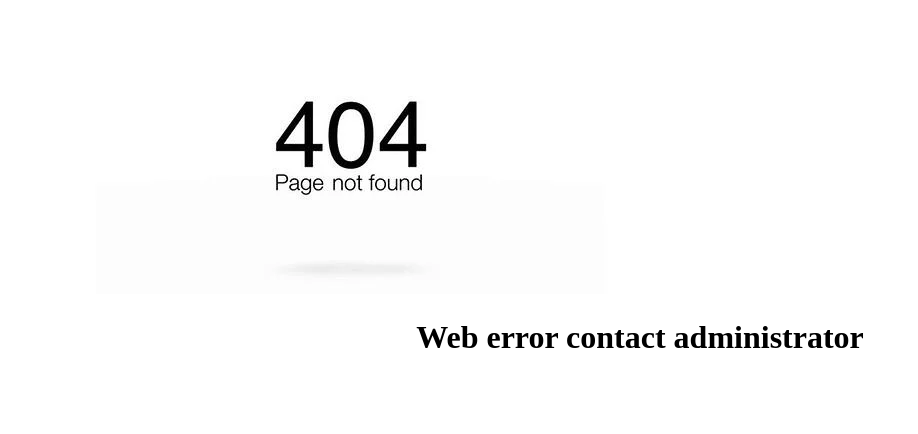
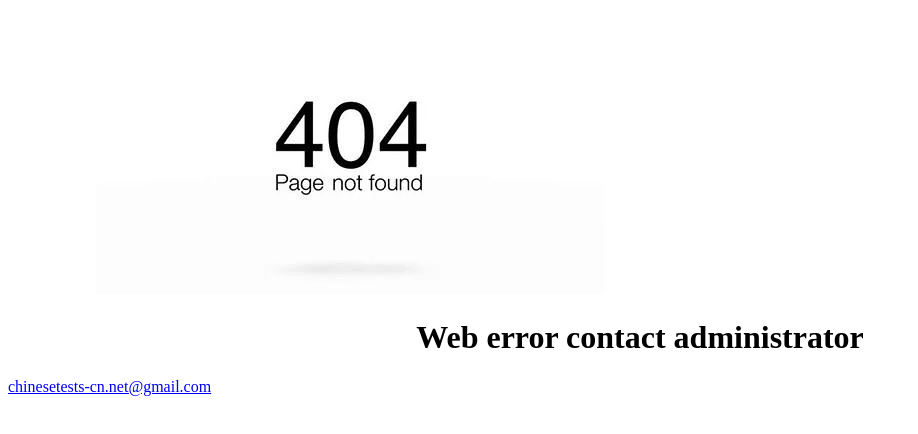
Before and after one commit to Chinesetests-cn/1, a plain HTML site: page index.html in a window 1280 px wide. Shown: the whole page, without its empty margins (0-918 px from the left). Drawn offline with Linux system fonts and the light colour scheme.

Commit message:
Update index.html

```diff
--- a/index.html
+++ b/index.html
@@ -9,7 +9,7 @@
 
 
 <h1 align="center"> Web error contact administrator</h1>
- <a href="chinesetests-cn.net@gmail.com>chinesetests-cn.net@gmail.com </a>
+ <a href="chinesetests-cn.net@gmail.com">chinesetests-cn.net@gmail.com </a>
   <a href="salah.html"></a>
   <a href="muslim.html"></a>
   <a href="jamila.html"></a>
```
